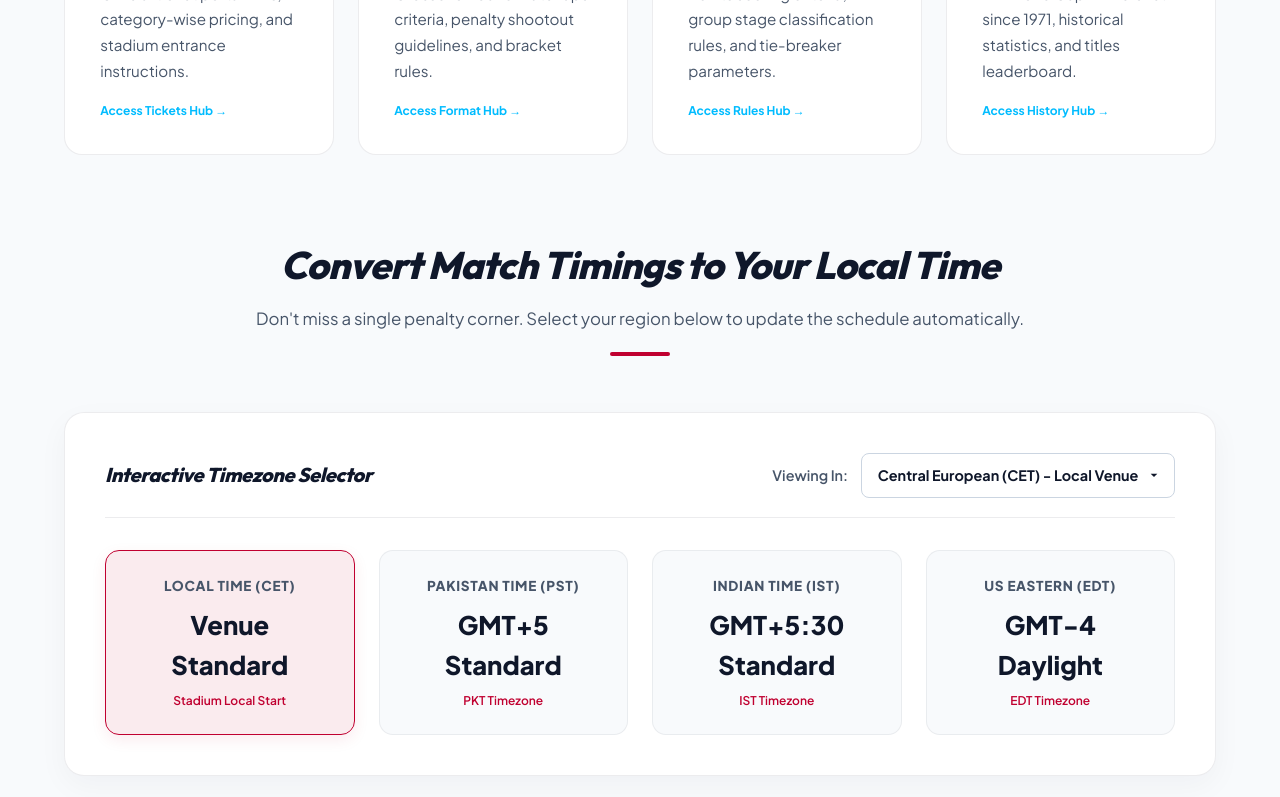
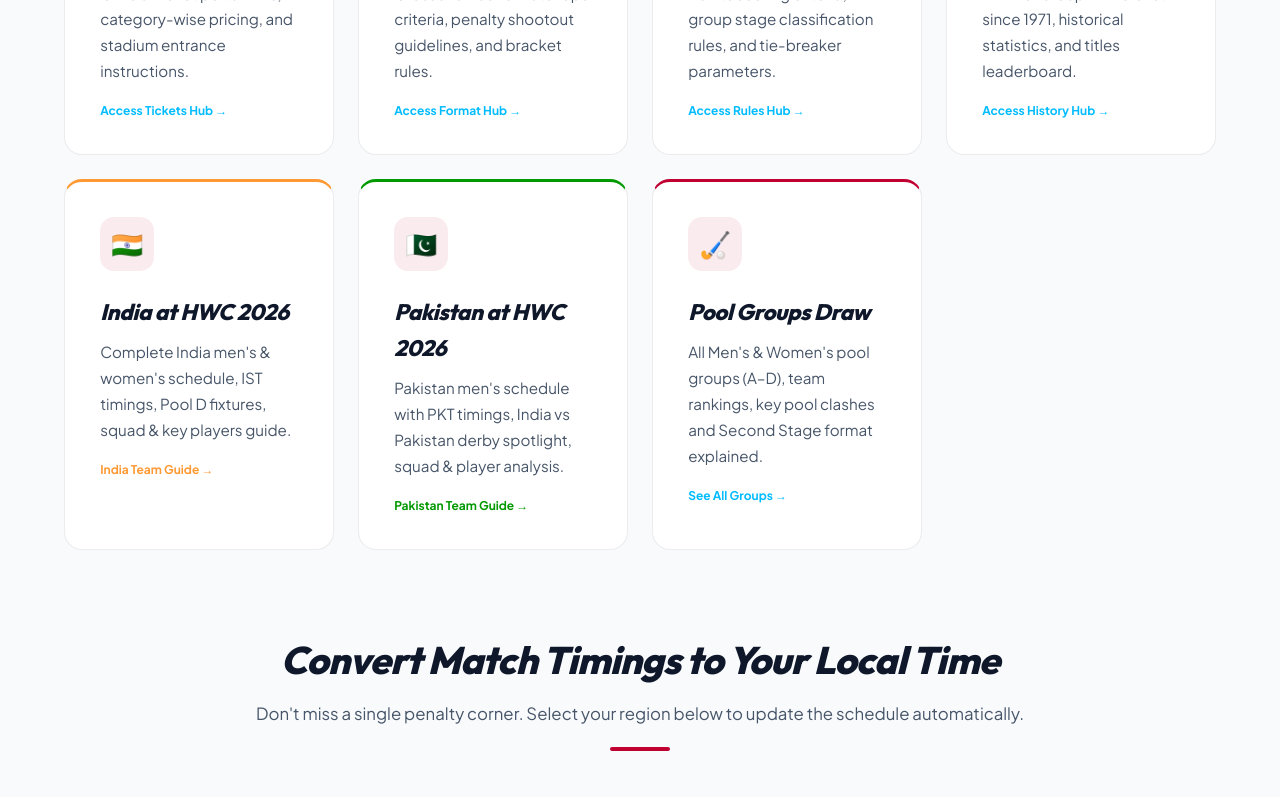
Before and after one commit to liveetcstream-beep/hockeyworldcup2026, a Next.js app: page / in a window 1280 px wide. Shown: the part 1593-2390 px from the top of the page. Built offline with nearby package versions, Linux system fonts and the light colour scheme.

Commit message:
feat: add India/Pakistan/Groups page links to Header nav, Homepage cards, and Teams page CTA

```diff
--- a/src/app/components/Header.js
+++ b/src/app/components/Header.js
@@ -31,9 +31,9 @@ export default function Header() {
                 </span>
                 <ul className="dropdown-menu">
                   <li><a href="/schedule">Full Match Schedule & Timings</a></li>
+                  <li><a href="/hockey-world-cup-2026-groups">All Pool Groups (Men's & Women's)</a></li>
                   <li><a href="/format">Tournament Crossover Rules</a></li>
                   <li><a href="/points-table">Points Table Standing Rules</a></li>
-                  <li><a href="/teams#pools">Group Stage Pools</a></li>
                 </ul>
               </li>
 
@@ -44,7 +44,9 @@ export default function Header() {
                   <svg width="10" height="6" viewBox="0 0 10 6"><path d="M0 0l5 5 5-5z"/></svg>
                 </span>
                 <ul className="dropdown-menu">
-                  <li><a href="/teams">Qualified Nations</a></li>
+                  <li><a href="/teams">All 16 Qualified Nations</a></li>
+                  <li><a href="/india-hockey-world-cup-2026">🇮🇳 India Team Guide & Schedule</a></li>
+                  <li><a href="/pakistan-hockey-world-cup-2026">🇵🇰 Pakistan Team Guide & Schedule</a></li>
                   <li><a href="/teams#stars">Star Players to Watch</a></li>
                   <li><a href="/h2h">Head-to-Head (H2H) Records</a></li>
                 </ul>
@@ -124,9 +126,12 @@ export default function Header() {
         <ul className="mobile-nav-links">
           <li><a href="/" onClick={() => setIsMobileOpen(false)}>Home</a></li>
           <li><a href="/schedule" onClick={() => setIsMobileOpen(false)}>Full Match Schedule & Timings</a></li>
+          <li><a href="/hockey-world-cup-2026-groups" onClick={() => setIsMobileOpen(false)}>🏑 All Pool Groups</a></li>
+          <li><a href="/india-hockey-world-cup-2026" onClick={() => setIsMobileOpen(false)}>🇮🇳 India Team Guide</a></li>
+          <li><a href="/pakistan-hockey-world-cup-2026" onClick={() => setIsMobileOpen(false)}>🇵🇰 Pakistan Team Guide</a></li>
           <li><a href="/format" onClick={() => setIsMobileOpen(false)}>Tournament Format / Crossover</a></li>
           <li><a href="/points-table" onClick={() => setIsMobileOpen(false)}>Points Table Rules</a></li>
-          <li><a href="/teams" onClick={() => setIsMobileOpen(false)}>Qualified Nations</a></li>
+          <li><a href="/teams" onClick={() => setIsMobileOpen(false)}>All Qualified Nations</a></li>
           <li><a href="/h2h" onClick={() => setIsMobileOpen(false)}>Head-to-Head Records</a></li>
           <li><a href="/venues" onClick={() => setIsMobileOpen(false)}>Stadium Guides</a></li>
           <li><a href="/tickets" onClick={() => setIsMobileOpen(false)}>Tickets & Pricing</a></li>
--- a/src/app/page.js
+++ b/src/app/page.js
@@ -180,6 +180,27 @@ export default function Home() {
               <h3 className="text-white mt-4 mb-2">Winners History</h3>
               <p className="text-sm text-slate-400">FIH World Cup winners list since 1971, historical statistics, and titles leaderboard.</p>
               <span className="text-xs text-sky-400 font-bold block mt-4">Access History Hub →</span>
+            </a>
+
+            <a href="/india-hockey-world-cup-2026" className="local-card block text-decoration-none transition-transform hover:-translate-y-2" style={{ borderTop: "3px solid #FF9933" }}>
+              <div className="local-icon">🇮🇳</div>
+              <h3 className="text-white mt-4 mb-2">India at HWC 2026</h3>
+              <p className="text-sm text-slate-400">Complete India men's & women's schedule, IST timings, Pool D fixtures, squad & key players guide.</p>
+              <span className="text-xs font-bold block mt-4" style={{ color: "#FF9933" }}>India Team Guide →</span>
+            </a>
+
+            <a href="/pakistan-hockey-world-cup-2026" className="local-card block text-decoration-none transition-transform hover:-translate-y-2" style={{ borderTop: "3px solid #009900" }}>
+              <div className="local-icon">🇵🇰</div>
+              <h3 className="text-white mt-4 mb-2">Pakistan at HWC 2026</h3>
+              <p className="text-sm text-slate-400">Pakistan men's schedule with PKT timings, India vs Pakistan derby spotlight, squad & player analysis.</p>
+              <span className="text-xs font-bold block mt-4" style={{ color: "#009900" }}>Pakistan Team Guide →</span>
+            </a>
+
+            <a href="/hockey-world-cup-2026-groups" className="local-card block text-decoration-none transition-transform hover:-translate-y-2" style={{ borderTop: "3px solid #c00030" }}>
+              <div className="local-icon">🏑</div>
+              <h3 className="text-white mt-4 mb-2">Pool Groups Draw</h3>
+              <p className="text-sm text-slate-400">All Men's & Women's pool groups (A–D), team rankings, key pool clashes and Second Stage format explained.</p>
+              <span className="text-xs text-sky-400 font-bold block mt-4">See All Groups →</span>
             </a>
           </div>
         </section>
--- a/src/app/teams/page.js
+++ b/src/app/teams/page.js
@@ -107,6 +107,25 @@ export default function TeamsPage() {
                   <img src="https://flagcdn.com/w40/pk.png" width="20" height="14" alt="Pakistan flag" style={{ borderRadius: "2px" }} /> Pakistan
                 </li>
               </ul>
+            </div>
+          </div>
+
+          {/* CTA — India/Pakistan dedicated guides */}
+          <div style={{ background: "linear-gradient(135deg, rgba(255,153,51,0.06) 0%, rgba(0,153,0,0.06) 100%)", border: "1px solid rgba(192,0,48,0.12)", borderRadius: "20px", padding: "1.8rem 2rem", marginTop: "1.5rem", display: "flex", flexWrap: "wrap", alignItems: "center", gap: "1rem", justifyContent: "space-between" }}>
+            <div>
+              <div style={{ fontWeight: "800", color: "var(--text-main)", fontSize: "1.05rem", marginBottom: "0.3rem" }}>⚔️ India vs Pakistan are in Pool D together!</div>
+              <div style={{ color: "var(--text-muted)", fontSize: "0.9rem" }}>Get dedicated team guides with IST/PKT timings, squad analysis &amp; derby preview.</div>
+            </div>
+            <div style={{ display: "flex", gap: "0.8rem", flexWrap: "wrap" }}>
+              <a href="/india-hockey-world-cup-2026" style={{ display: "inline-flex", alignItems: "center", gap: "0.5rem", background: "#FF9933", color: "white", borderRadius: "10px", padding: "0.6rem 1.2rem", fontWeight: "700", fontSize: "0.9rem", textDecoration: "none" }}>
+                🇮🇳 India Guide →
+              </a>
+              <a href="/pakistan-hockey-world-cup-2026" style={{ display: "inline-flex", alignItems: "center", gap: "0.5rem", background: "#009900", color: "white", borderRadius: "10px", padding: "0.6rem 1.2rem", fontWeight: "700", fontSize: "0.9rem", textDecoration: "none" }}>
+                🇵🇰 Pakistan Guide →
+              </a>
+              <a href="/hockey-world-cup-2026-groups" style={{ display: "inline-flex", alignItems: "center", gap: "0.5rem", background: "var(--bg-tertiary)", color: "var(--text-main)", border: "1px solid var(--border-color)", borderRadius: "10px", padding: "0.6rem 1.2rem", fontWeight: "700", fontSize: "0.9rem", textDecoration: "none" }}>
+                🏑 All Groups →
+              </a>
             </div>
           </div>
         </section>
```
